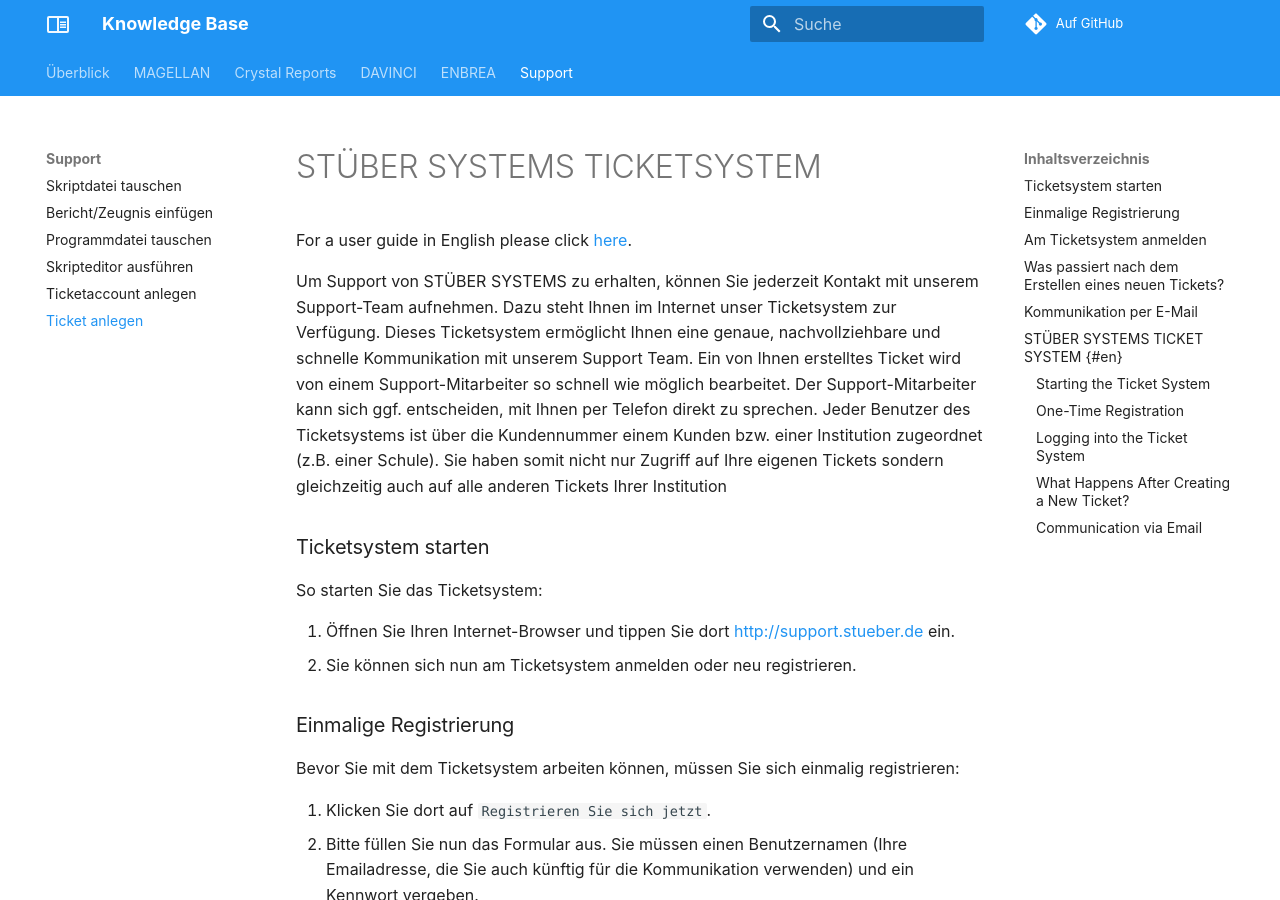
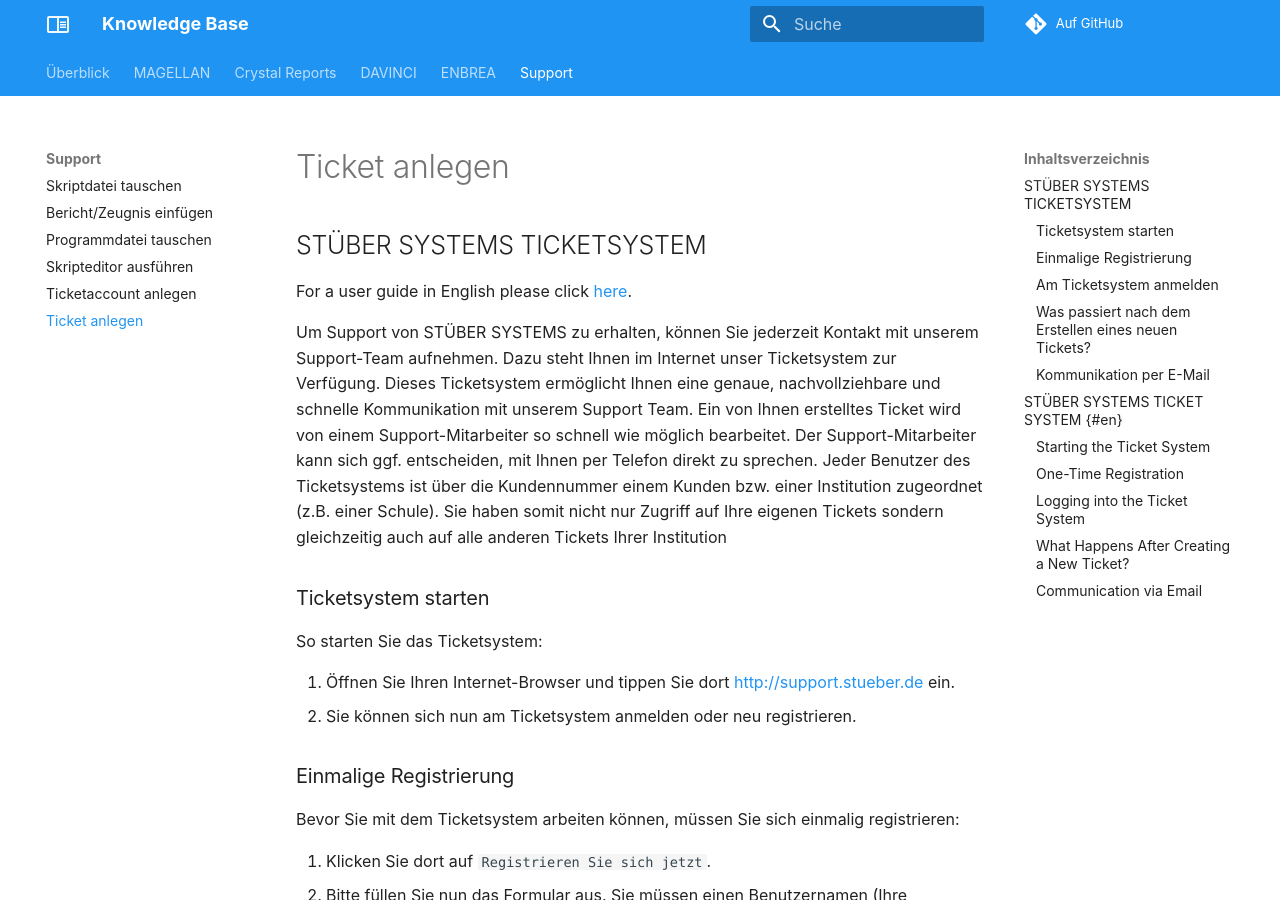
Before and after one commit to stuebersystems/doc.kb.de, an MkDocs documentation site: the page built from docs/support/ticketsystem.md, in a window 1280 px wide and 900 px high. Built offline with MkDocs 1.6.1 and Material for MkDocs 9.7.7, drawn with Linux system fonts in a browser that asks for light colours; comment, search, counter and statistics services are not loaded; old or Windows-style settings are respelled for this version of MkDocs.

Commit message:
no message

```diff
--- a/docs/support/ticketsystem.md
+++ b/docs/support/ticketsystem.md
@@ -1,4 +1,4 @@
-# STÜBER SYSTEMS TICKETSYSTEM
+## STÜBER SYSTEMS TICKETSYSTEM
 
 For a user guide in English please click [here](#en).
 
```
